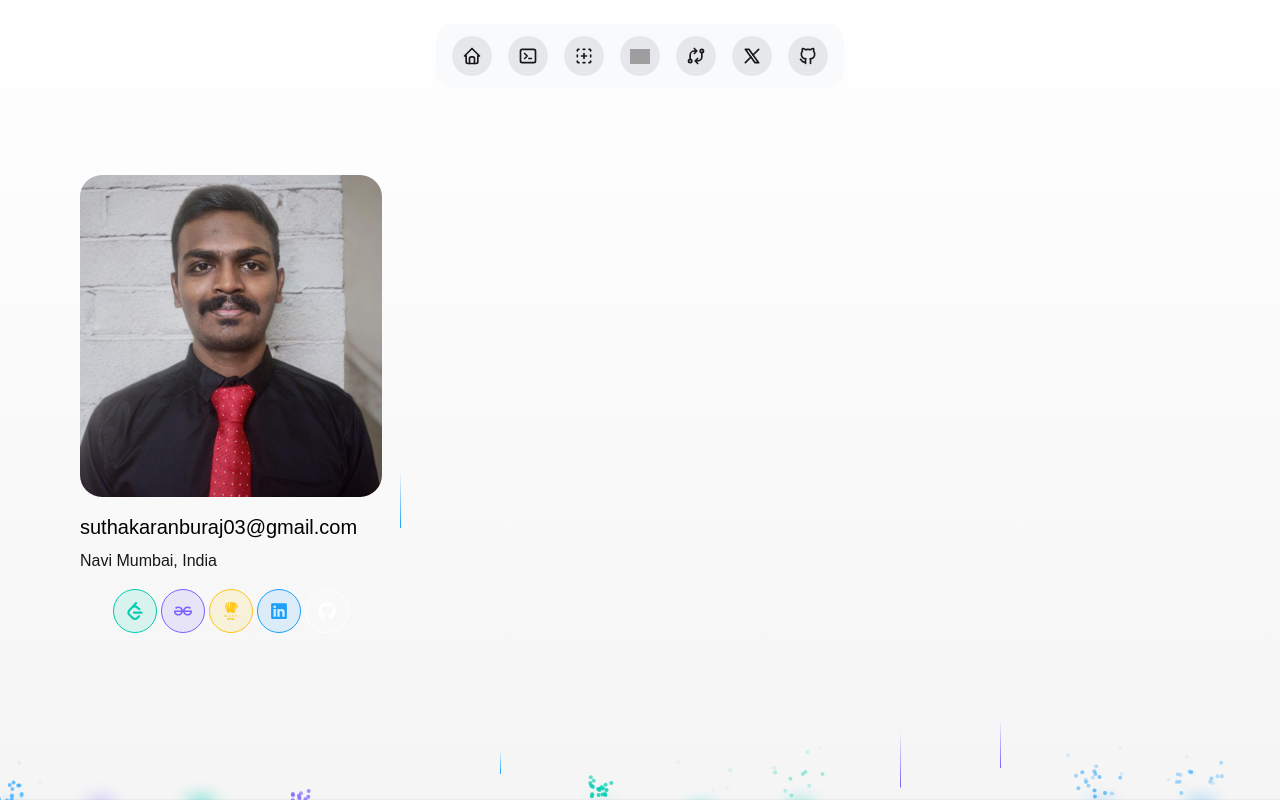
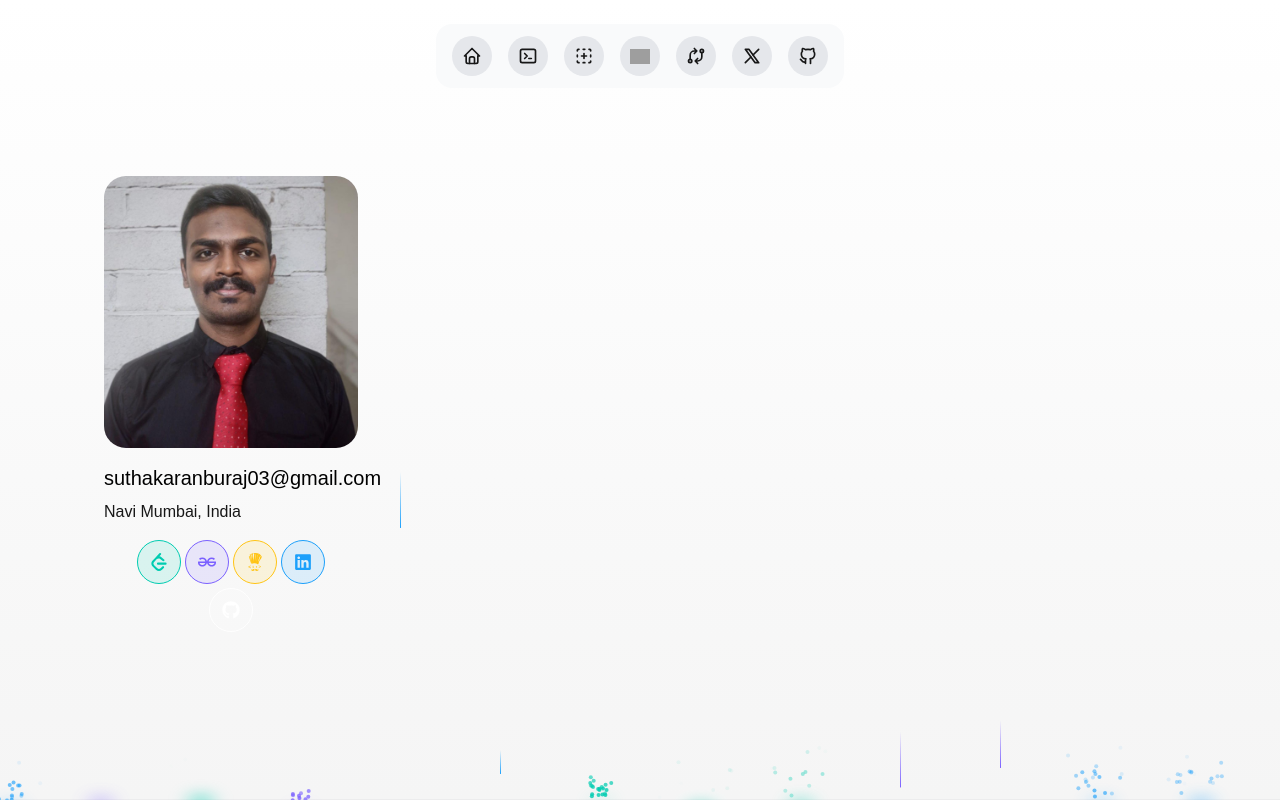
Before and after one commit to suthakaranburaj/portfolio_1, a Next.js app: page / in a window 1280 px wide. Built offline with nearby package versions, Linux system fonts and the light colour scheme; grey boxes are pictures that could not be loaded.

Commit message:
leftHero done . June 16

```diff
--- a/package.json
+++ b/package.json
@@ -13,6 +13,7 @@
     "@tabler/icons-react": "^3.33.0",
     "clsx": "^2.1.1",
     "framer-motion": "^12.18.1",
+    "lucide-react": "^0.515.0",
     "motion": "^12.12.1",
     "next": "15.3.2",
     "react": "^19.0.0",
--- a/src/app/globals.css
+++ b/src/app/globals.css
@@ -4,14 +4,14 @@
   --background: #ffffff;
   --foreground: #171717;
 
-  /* Green & Black Theme Variables */
-  --green-theme-background: #0D0D0D;     /* Jet Black */
-  --green-theme-accent: #00FF87;         /* Neon Green */
-  --green-theme-secondary: #00B56A;      /* Emerald */
-  --green-theme-text-primary: #F1F1F1;   /* White */
-  --green-theme-text-secondary: #B0B0B0; /* Gray */
-  --green-theme-border: #1A1A1A;         /* Deep Gray */
-  --green-theme-cta: #39FF14;            /* Lime Accent */
+  /* Blue & Black Theme Variables */
+  --blue-theme-background: #0d0d0d; /* Jet Black */
+  --blue-theme-accent: #1ca0fb; /* Vivid Sky Blue */
+  --blue-theme-secondary: #0066cc; /* Medium Blue */
+  --blue-theme-text-primary: #f1f1f1; /* White */
+  --blue-theme-text-secondary: #b0b0b0; /* Gray */
+  --blue-theme-border: #1a1a1a; /* Deep Gray */
+  --blue-theme-cta: #00d1ff; /* Bright Cyan Accent */
 }
 
 @theme inline {
@@ -32,5 +32,5 @@ body {
   background: var(--background);
   color: var(--foreground);
   font-family: Arial, Helvetica, sans-serif;
-  overflow-y:auto;
+  overflow-y: auto;
 }
--- a/src/components/hero_section/LeftHero.tsx
+++ b/src/components/hero_section/LeftHero.tsx
@@ -1,29 +1,38 @@
 "use client";
 import React from "react";
 import { GlowingEffect } from "../ui/glowing-effect";
-import { IconAppWindow } from "@tabler/icons-react";
 import ProfilePic from "../../../assets/profile_pic.jpeg";
 import Image from "next/image";
 import PlatformLogo from "./PlatformLogo";
 
 export function LeftHero() {
   return (
-    <div className="w-[100%]">
+    // <div className="relative min-h-[30rem] rounded-2xl border p-2 md:rounded-3xl md:p-3">
+    //   <GlowingEffect
+    //     spread={40}
+    //     glow={true}
+    //     disabled={false}
+    //     proximity={64}
+    //     inactiveZone={0.01}
+    //   />
+    <div className="w-[100%] border-0.75 relative flex h-full flex-col justify-between gap-6 overflow-hidden rounded-xl p-6 md:p-6 dark:shadow-[0px_0px_10px_0px_#1ca0fb]">
       <div className="flex flex-col justify-around">
         <Image
           src={ProfilePic}
           alt="suthakar"
           height={400}
           width={400}
-            className="object-contain rounded-[22px]"
+          className="rounded-[22px] object-contain"
+          priority
         />
 
-          <p className="text-base sm:text-xl text-black mt-4 mb-2 dark:text-neutral-200">
+        <p className="mt-4 mb-2 text-base text-black sm:text-xl dark:text-neutral-200">
           suthakaranburaj03@gmail.com
         </p>
         <p>Navi Mumbai, India</p>
-          <PlatformLogo/>
+        <PlatformLogo />
       </div>
     </div>
+    // </div>
   );
 }
--- a/src/components/hero_section/RightHero.tsx
+++ b/src/components/hero_section/RightHero.tsx
@@ -1,9 +1,9 @@
 import React from 'react'
-
+import { GlowingEffectDemo } from './test'
 export function RightHero() {
   return (
     <div>
-
+      {/* <GlowingEffectDemo/> */}
     </div>
   )
 }
--- a/src/components/navbar/Navbar_new.tsx
+++ b/src/components/navbar/Navbar_new.tsx
@@ -70,7 +70,7 @@ export function FloatingDockDemo() {
     },
   ];
   return (
-    <div className="fixed flex bottom-40 right-1 md:top-6 md:right-auto z-50">
+    <div className="fixed flex bottom-40 right-1 md:top-6 md:right-auto z-50 ">
       <FloatingDock
         mobileClassName="translate-y-20" // only for demo, remove for production
         items={links}
--- a/src/components/ui/floating-dock.tsx
+++ b/src/components/ui/floating-dock.tsx
@@ -44,7 +44,7 @@ const FloatingDockMobile = ({
 }) => {
   const [open, setOpen] = useState(false);
   return (
-    <div className={cn("relative block md:hidden", className)}>
+    <div className={cn("relative block md:hidden ", className)}>
       <AnimatePresence>
         {open && (
           <motion.div
@@ -103,7 +103,7 @@ const FloatingDockDesktop = ({
       onMouseMove={(e) => mouseX.set(e.pageX)}
       onMouseLeave={() => mouseX.set(Infinity)}
       className={cn(
-        "mx-auto hidden h-16 items-end gap-4 rounded-2xl bg-gray-50 px-4 pb-3 md:flex dark:bg-neutral-900",
+        "mx-auto hidden h-16 items-end gap-4 rounded-2xl bg-gray-50 px-4 pb-3 md:flex dark:bg-neutral-900 dark:shadow-[0px_0px_17px_0px_#1ca0fb]",
         className
       )}
     >
@@ -183,7 +183,7 @@ function IconContainer({
               animate={{ opacity: 1, y: 0, x: "-50%" }}
               exit={{ opacity: 0, y: 2, x: "-50%" }}
               className="absolute -bottom-10 left-1/2 w-fit rounded-md border border-gray-200 bg-gray-100 px-2 py-0.5 text-xs whitespace-pre text-neutral-700 dark:border-neutral-900 dark:bg-neutral-800 "
-              style={{ color: "var(--green-theme-accent)" }}
+              style={{ color: "var(--blue-theme-accent)" }}
             >
               {title}
             </motion.div>
@@ -193,7 +193,7 @@ function IconContainer({
           style={{
             width: widthIcon,
             height: heightIcon,
-            color: hovered ? "var(--green-theme-accent)" : undefined,
+            color: hovered ? "var(--blue-theme-accent)" : undefined,
           }}
           className="flex items-center justify-center"
         >
```
Lines whose indentation alone changed are shown as unchanged.
